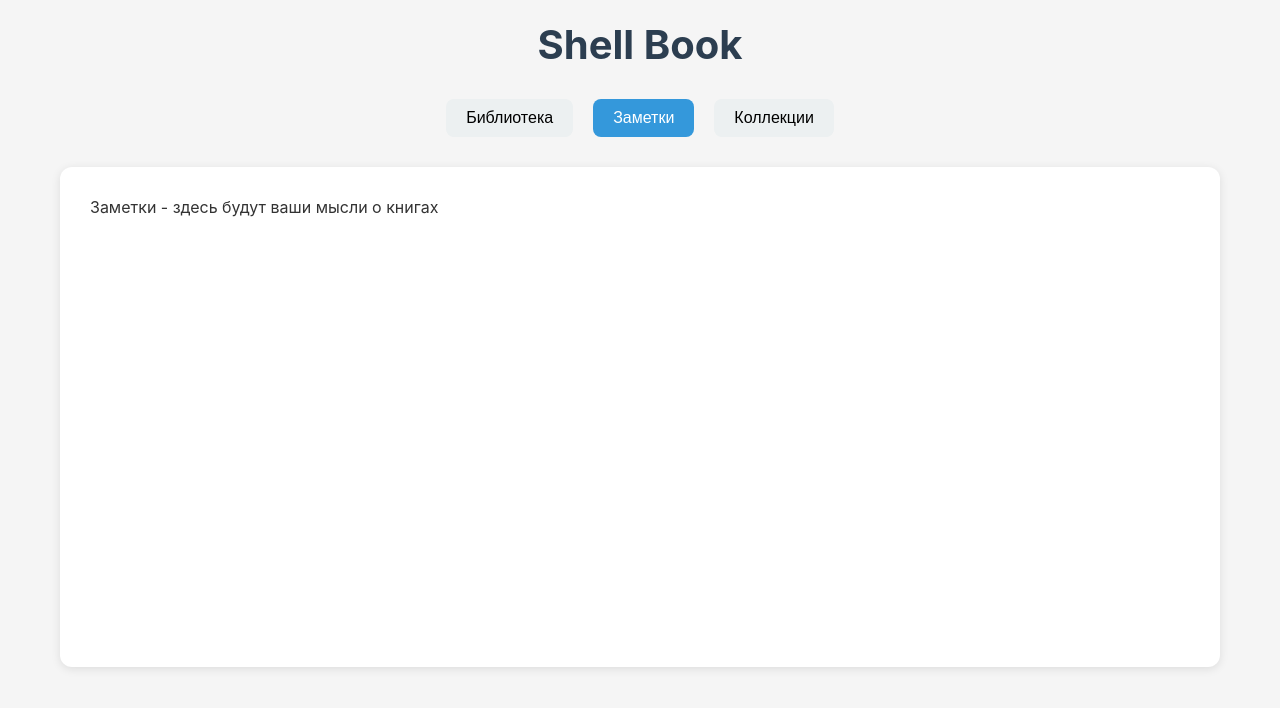
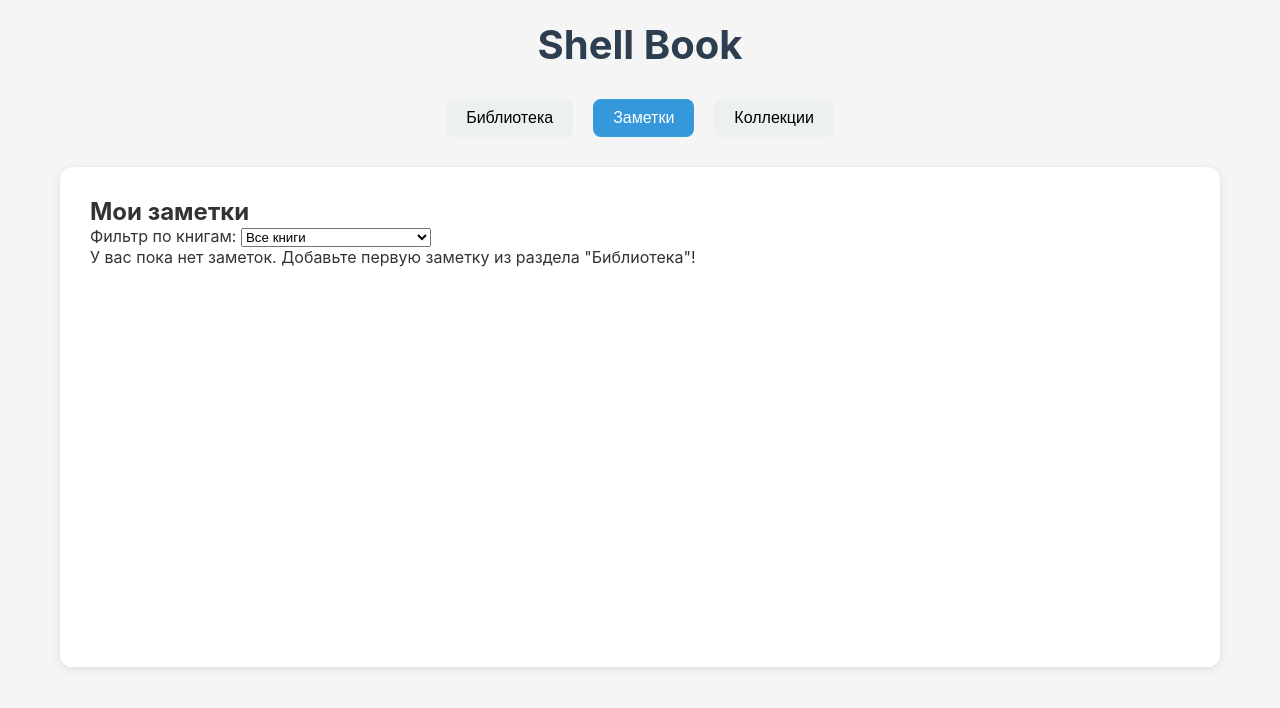
Before and after one commit to shellie-py/ShellBook, a React (Create React App) app in the folder shellybook/: page / in a window 1280 px wide. Both pictures are taken after a click on the button "Заметки". Shown: the top 708 px of the page. Built offline with nearby package versions, Linux system fonts and the light colour scheme.

Commit message:
Обнова в App.js для заметок

```diff
--- a/shellybook/src/App.js
+++ b/shellybook/src/App.js
@@ -1,8 +1,60 @@
-import React, { useState } from 'react';
+import React, { useState, useEffect } from 'react';
 import './App.css';
 
 function App() {
   const [currentSection, setCurrentSection] = useState('library');
+  const [notes, setNotes] = useState([]);
+  const [books] = useState([
+    {
+      id: 1,
+      title: "Евгений Онегин",
+      author: "А. С. Пушкин",
+      year: 1831,
+      description: "Роман в стихах Александра Сергеевича Пушкина, одно из самых значительных произведений русской литературы."
+    },
+    {
+      id: 2,
+      title: "Преступление и наказание",
+      author: "Ф. М. Достоевский",
+      year: 1866,
+      description: "Социально-психологический и социально-философский роман Фёдора Михайловича Достоевского."
+    },
+    {
+      id: 3,
+      title: "Война и мир",
+      author: "Л. Н. Толстой",
+      year: 1869,
+      description: "Роман-эпопея Льва Николаевича Толстого, описывающий русское общество в эпоху войн против Наполеона."
+    }
+  ]);
+
+  // Загружаем заметки из localStorage при загрузке приложения
+  useEffect(() => {
+    const savedNotes = localStorage.getItem('shellbook-notes');
+    if (savedNotes) {
+      setNotes(JSON.parse(savedNotes));
+    }
+  }, []);
+
+  // Сохраняем заметки в localStorage при их изменении
+  useEffect(() => {
+    localStorage.setItem('shellbook-notes', JSON.stringify(notes));
+  }, [notes]);
+
+  // Функция для добавления новой заметки
+  const addNote = (newNote) => {
+    const noteWithId = {
+      ...newNote,
+      id: Date.now(), // Простой способ получить уникальный ID
+      createdAt: new Date().toISOString()
+    };
+    setNotes([...notes, noteWithId]);
+  };
+
+  // Функция для удаления заметки
+  const deleteNote = (noteId) => {
+    setNotes(notes.filter(note => note.id !== noteId));
+  };
 
   return (
     <div className="app">
@@ -32,39 +84,60 @@ function App() {
       </nav>
 
       <main className="main-content">
-        {currentSection === 'library' && <LibrarySection />}
-        {currentSection === 'notes' && <NotesSection />}
+        {currentSection === 'library' && <LibrarySection books={books} onAddNote={addNote} />}
+        {currentSection === 'notes' && <NotesSection notes={notes} onDeleteNote={deleteNote} books={books} />}
         {currentSection === 'collections' && <CollectionsSection />}
       </main>
     </div>
   );
 }
 
-// Базовые компоненты секций (пока заглушки)
-function LibrarySection() {
-  const books = [
-    {
-      id: 1,
-      title: "Евгений Онегин",
-      author: "А. С. Пушкин",
-      year: 1831,
-      description: "Роман в стихах Александра Сергеевича Пушкина, одно из самых значительных произведений русской литературы."
-    },
-    {
-      id: 2,
-      title: "Преступление и наказание",
-      author: "Ф. М. Достоевский",
-      year: 1866,
-      description: "Социально-психологический и социально-философский роман Фёдора Михайловича Достоевского."
-    },
-    {
-      id: 3,
-      title: "Война и мир",
-      author: "Л. Н. Толстой",
-      year: 1869,
-      description: "Роман-эпопея Льва Николаевича Толстого, описывающий русское общество в эпоху войн против Наполеона."
+// Компонент библиотеки
+function LibrarySection({ books, onAddNote }) {
+  const [selectedBook, setSelectedBook] = useState(null);
+  const [noteText, setNoteText] = useState('');
+
+  const handleAddNote = (book) => {
+    if (noteText.trim()) {
+      onAddNote({
+        bookId: book.id,
+        bookTitle: book.title,
+        text: noteText,
+        page: '', // Можно добавить поле для страницы
+        quote: '' // Можно добавить поле для цитаты
+      });
+      setNoteText('');
+      setSelectedBook(null);
+      alert('Заметка добавлена!');
     }
-  ];
+  };
+
+  if (selectedBook) {
+    return (
+      <div>
+        <button onClick={() => setSelectedBook(null)} className="back-button">← Назад к библиотеке</button>
+        <h2>Добавить заметку для "{selectedBook.title}"</h2>
+        <div className="book-card">
+          <div className="book-title">{selectedBook.title}</div>
+          <div className="book-author">{selectedBook.author}, {selectedBook.year}</div>
+        </div>
+        <textarea
+          value={noteText}
+          onChange={(e) => setNoteText(e.target.value)}
+          placeholder="Начните ввод ваших мыслей о книге..."
+          className="note-textarea"
+          rows="6"
+        />
+        <button
+          onClick={() => handleAddNote(selectedBook)}
+          className="save-note-btn"
+          disabled={!noteText.trim()}
+        >
+          Сохранить заметку
+        </button>
+      </div>
+    );
+  }
 
   return (
     <div>
@@ -75,7 +148,12 @@ function LibrarySection() {
             <div className="book-title">{book.title}</div>
             <div className="book-author">{book.author}, {book.year}</div>
             <div className="book-description">{book.description}</div>
-            <button className="add-note-btn">Добавить заметку</button>
+            <button
+              className="add-note-btn"
+              onClick={() => setSelectedBook(book)}
+            >
+              Добавить заметку
+            </button>
           </div>
         ))}
       </div>
@@ -83,12 +161,87 @@ function LibrarySection() {
   );
 }
 
-function NotesSection() {
-  return <div>Заметки - здесь будут ваши мысли о книгах</div>;
+// Компонент заметок
+function NotesSection({ notes, onDeleteNote, books }) {
+  const [filterBook, setFilterBook] = useState('all');
+
+  const filteredNotes = filterBook === 'all'
+    ? notes
+    : notes.filter(note => note.bookId === parseInt(filterBook));
+
+  const formatDate = (dateString) => {
+    const date = new Date(dateString);
+    return date.toLocaleString('ru-RU', {
+      day: '2-digit',
+      month: '2-digit',
+      year: 'numeric',
+      hour: '2-digit',
+      minute: '2-digit'
+    });
+  };
+
+  return (
+    <div>
+      <h2>Мои заметки</h2>
+
+      <div className="notes-filter">
+        <label>Фильтр по книгам: </label>
+        <select value={filterBook} onChange={(e) => setFilterBook(e.target.value)}>
+          <option value="all">Все книги</option>
+          {books.map(book => (
+            <option key={book.id} value={book.id}>{book.title}</option>
+          ))}
+        </select>
+      </div>
+
+      <div className="notes-list">
+        {filteredNotes.length === 0 ? (
+          <div className="no-notes">
+            <p>У вас пока нет заметок. Добавьте первую заметку из раздела "Библиотека"!</p>
+          </div>
+        ) : (
+          filteredNotes.map(note => (
+            <div key={note.id} className="note-card">
+              <div className="note-header">
+                <div className="note-book-title">{note.bookTitle}</div>
+                <div className="note-date">{formatDate(note.createdAt)}</div>
+              </div>
+              <div className="note-text">{note.text}</div>
+              <button
+                onClick={() => onDeleteNote(note.id)}
+                className="delete-note-btn"
+              >
+                Удалить
+              </button>
+            </div>
+          ))
+        )}
+      </div>
+    </div>
+  );
 }
 
+// Компонент коллекций (пока заглушка)
 function CollectionsSection() {
-  return <div>Коллекции - избранное, прочитано, в планах</div>;
+  return (
+    <div>
+      <h2>Коллекции</h2>
+      <div className="collections-grid">
+        <div className="collection-card">
+          <h3>⭐ Избранное</h3>
+          <p>Самые понравившиеся книги</p>
+        </div>
+        <div className="collection-card">
+          <h3>📚 В планах</h3>
+          <p>Книги для будущего прочтения</p>
+        </div>
+        <div className="collection-card">
+          <h3>✅ Прочитано</h3>
+          <p>Завершенные книги</p>
+        </div>
+      </div>
+    </div>
+  );
 }
 
 export default App;
```
